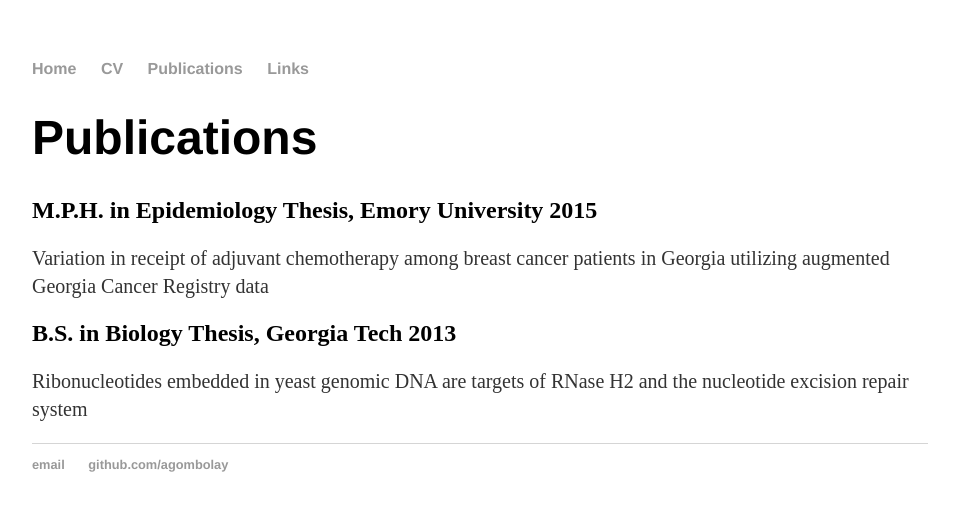
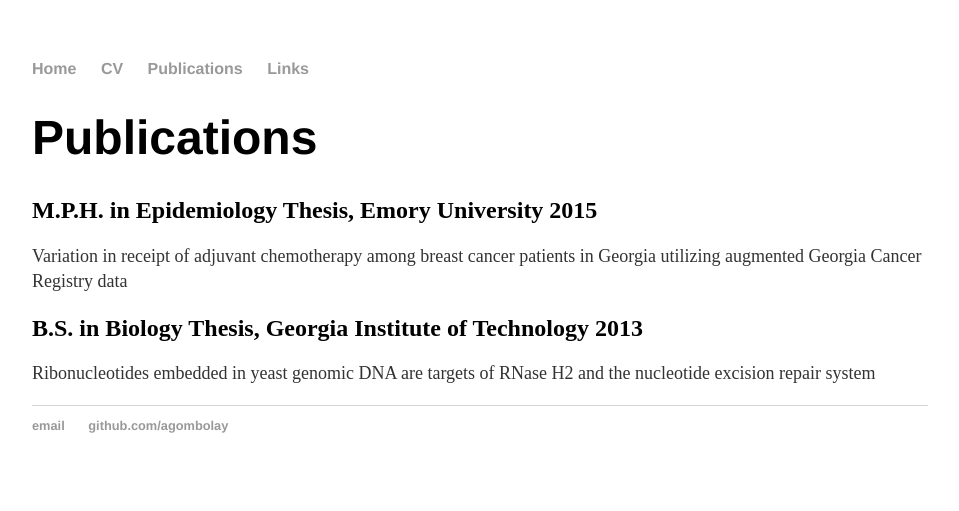
Before and after one commit to agombolay/agombolay.github.io, a Jekyll site: the page built from Publications/index.html, in a window 1280 px wide. Shown: the top 511 px of the page, without its empty margins (160-1119 px from the left). Built offline with Jekyll 4.4.1, drawn with Linux system fonts in a browser that asks for light colours.

Commit message:
Update index.html

```diff
--- a/Publications/index.html
+++ b/Publications/index.html
@@ -5,8 +5,8 @@
 <div class="blurb">
 	<h1>Publications</h1>
 	<h2>M.P.H. in Epidemiology Thesis, Emory University 2015</h2>
-	<p style="font-size:20px">Variation in receipt of adjuvant chemotherapy among breast cancer patients in Georgia utilizing augmented Georgia Cancer Registry data</p>
+	<p style="font-size:18px">Variation in receipt of adjuvant chemotherapy among breast cancer patients in Georgia utilizing augmented Georgia Cancer Registry data</p>
 
-	<h2>B.S. in Biology Thesis, Georgia Tech 2013</h2>
-	<p style="font-size:20px">Ribonucleotides embedded in yeast genomic DNA are targets of RNase H2 and the nucleotide excision repair system</p>
+	<h2>B.S. in Biology Thesis, Georgia Institute of Technology 2013</h2>
+	<p style="font-size:18px">Ribonucleotides embedded in yeast genomic DNA are targets of RNase H2 and the nucleotide excision repair system</p>
 </div><!-- /.blurb -->
```
